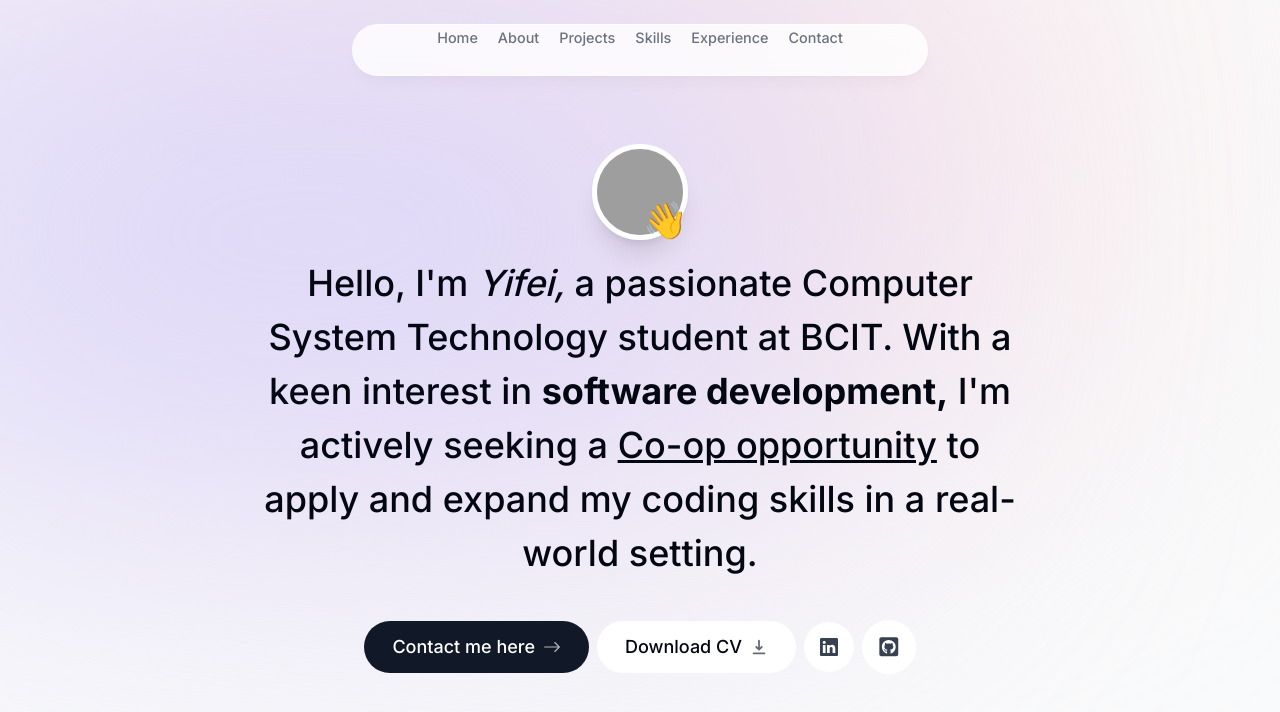
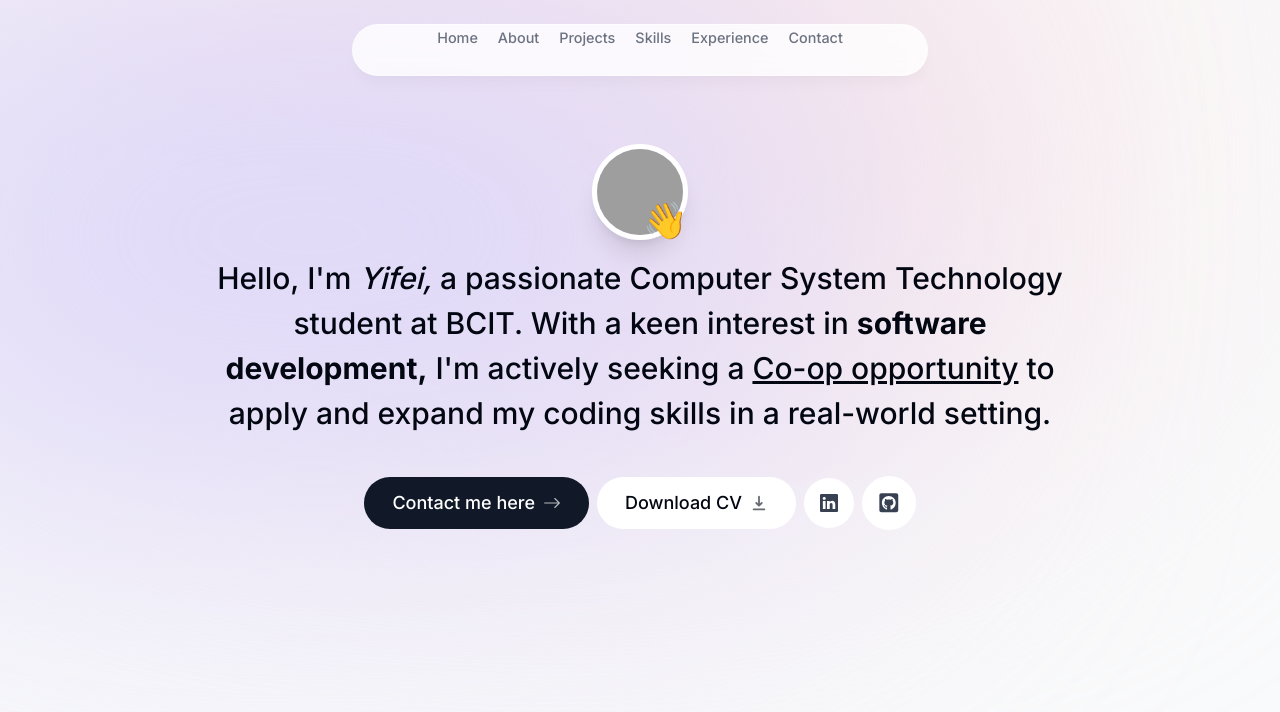
Before and after one commit to zengyifei327/Portfolio, a Next.js app: page / in a window 1280 px wide. Shown: the top 712 px of the page. Built offline with nearby package versions, Linux system fonts and the light colour scheme; grey boxes are pictures that could not be loaded.

Commit message:
Adjust font size

```diff
--- a/components/intro.tsx
+++ b/components/intro.tsx
@@ -10,7 +10,7 @@ import { FaGithubSquare } from "react-icons/fa";
 
 export default function Intro() {
     return (
-        <section className="mb-28 max-w-[50rem] text-center sm:mb-0 scroll-mt-[100rem]">
+        <section className="mb-25 max-w-[55rem] text-center sm:mb-0 scroll-mt-[100rem]">
             <div className="flex items-center justify-center">
                 <div className="relative">
                     <motion.div
@@ -49,7 +49,7 @@ export default function Intro() {
             </div>
 
             <motion.h1
-                className="mb-10 mt-4 px-4 text-2xl font-medium !leading-[1.5] sm:text-4xl"
+                className="mb-10 mt-4 px-4 text-xl font-medium !leading-[1.5] sm:text-3xl"
                 initial={{ opacity: 0, y: 100 }}
                 animate={{ opacity: 1, y: 0 }}
             >
@@ -73,7 +73,6 @@ export default function Intro() {
                     Contact me here {" "}
                     <BsArrowRight className="opacity-70 group-hover:translate-x-1 transition" />
                 </Link>
-
 
                 <a
                     className="group bg-white px-7 py-3 flex items-center gap-2 rounded-full outline-none focus:scale-110 hover:scale-110 active:scale-105 transition cursor-pointer borderBlack dark:bg-white/10"
```
Lines whose indentation alone changed are shown as unchanged.
